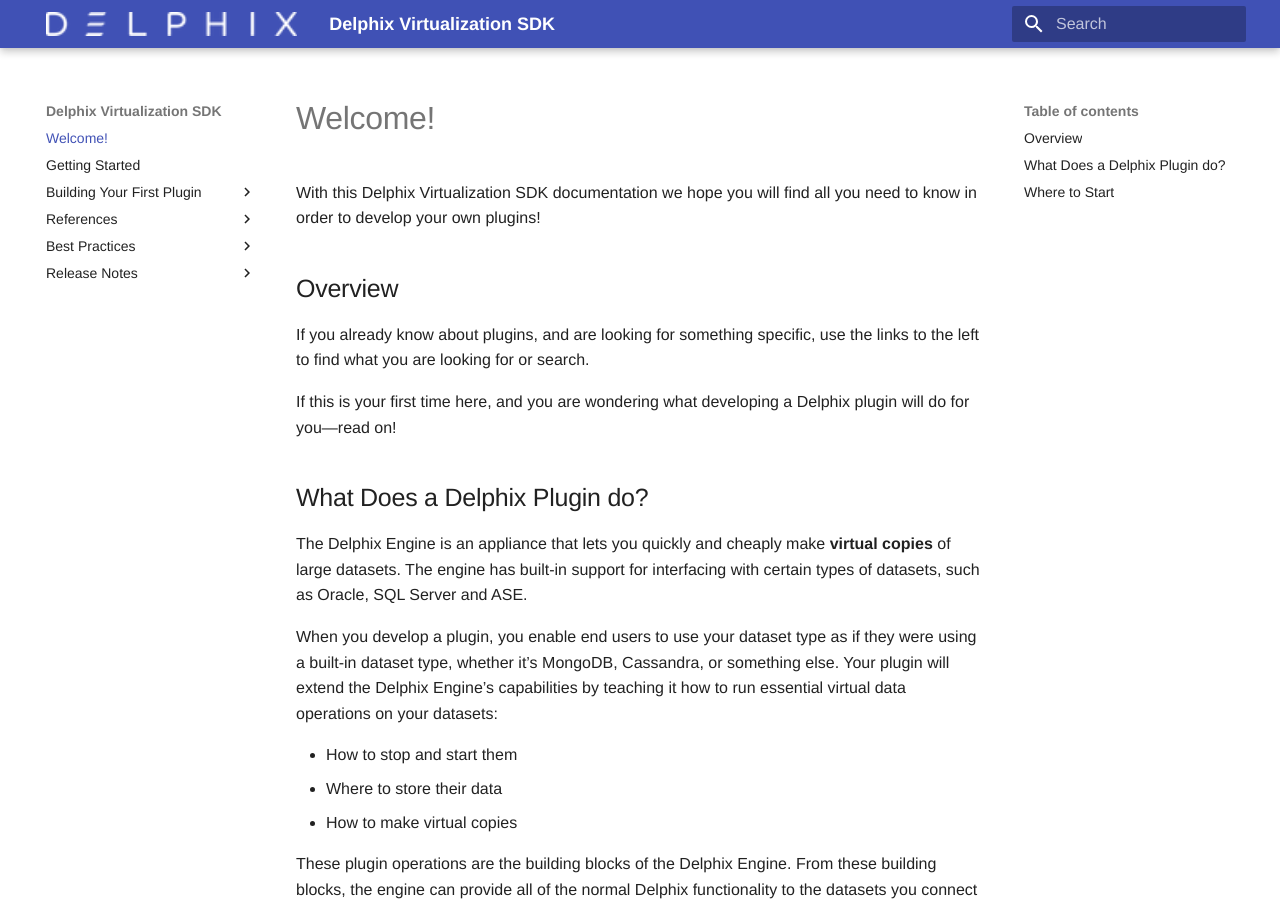
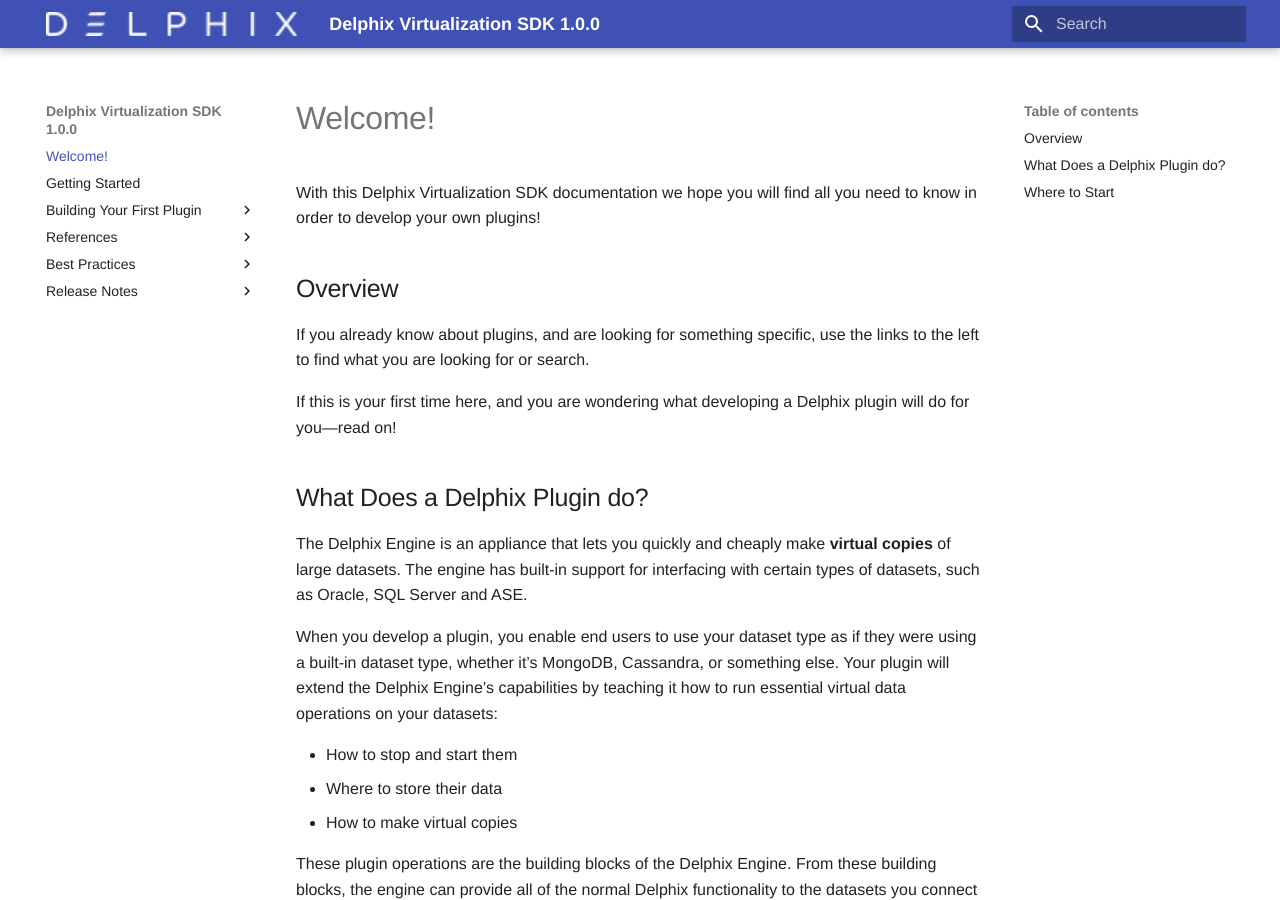
Before and after one commit to delphix/virtualization-sdk, an MkDocs documentation site: the page built from docs/index.md, in a window 1280 px wide and 900 px high. Built offline with MkDocs 1.6.1 and Material for MkDocs 9.7.7, drawn with Linux system fonts in a browser that asks for light colours; some web fonts are replaced.

Commit message:
DOC-313 Add current version number to site title for virt-sdk-docs
Reviewed at: http://reviews.delphix.com/r/51678/

```diff
--- a/mkdocs.yml
+++ b/mkdocs.yml
@@ -1,4 +1,4 @@
-site_name: Delphix Virtualization SDK
+site_name: Delphix Virtualization SDK 1.0.0
 theme:
   name: material
   custom_dir: 'material/'
```
